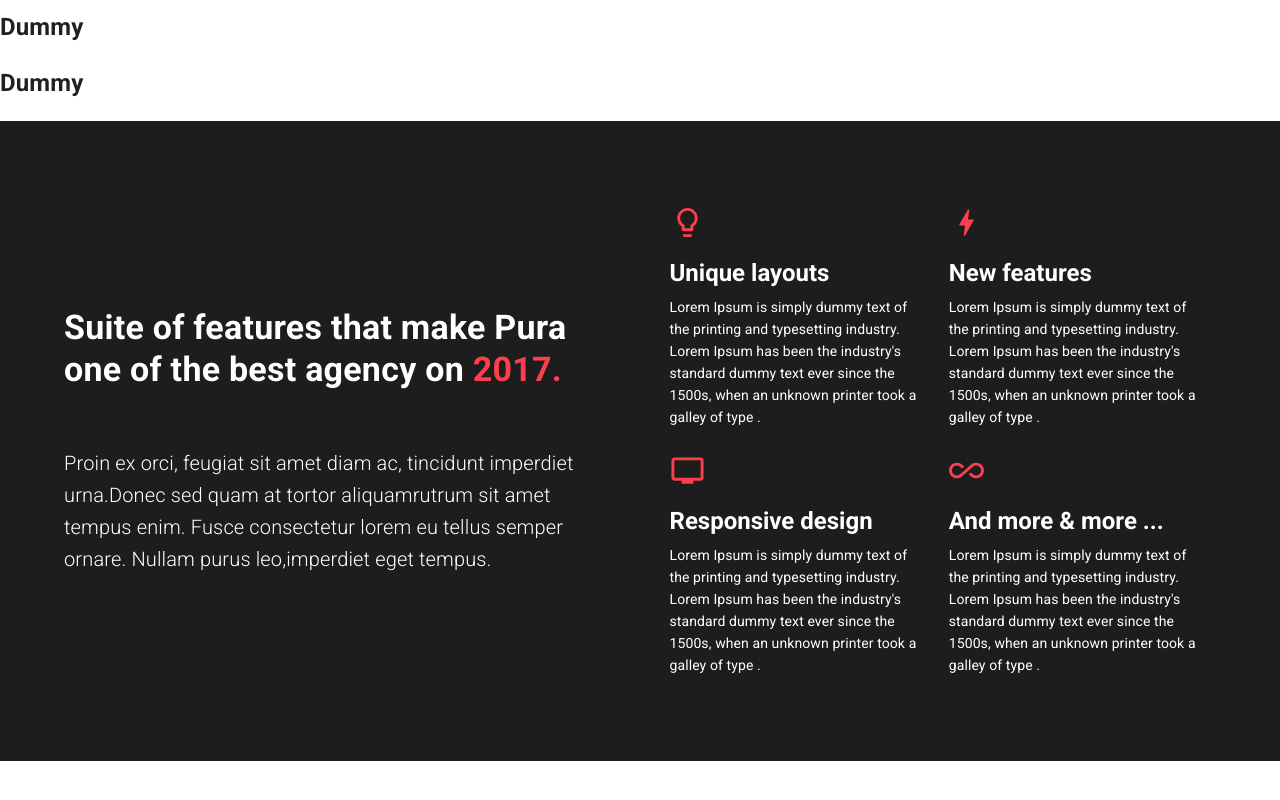
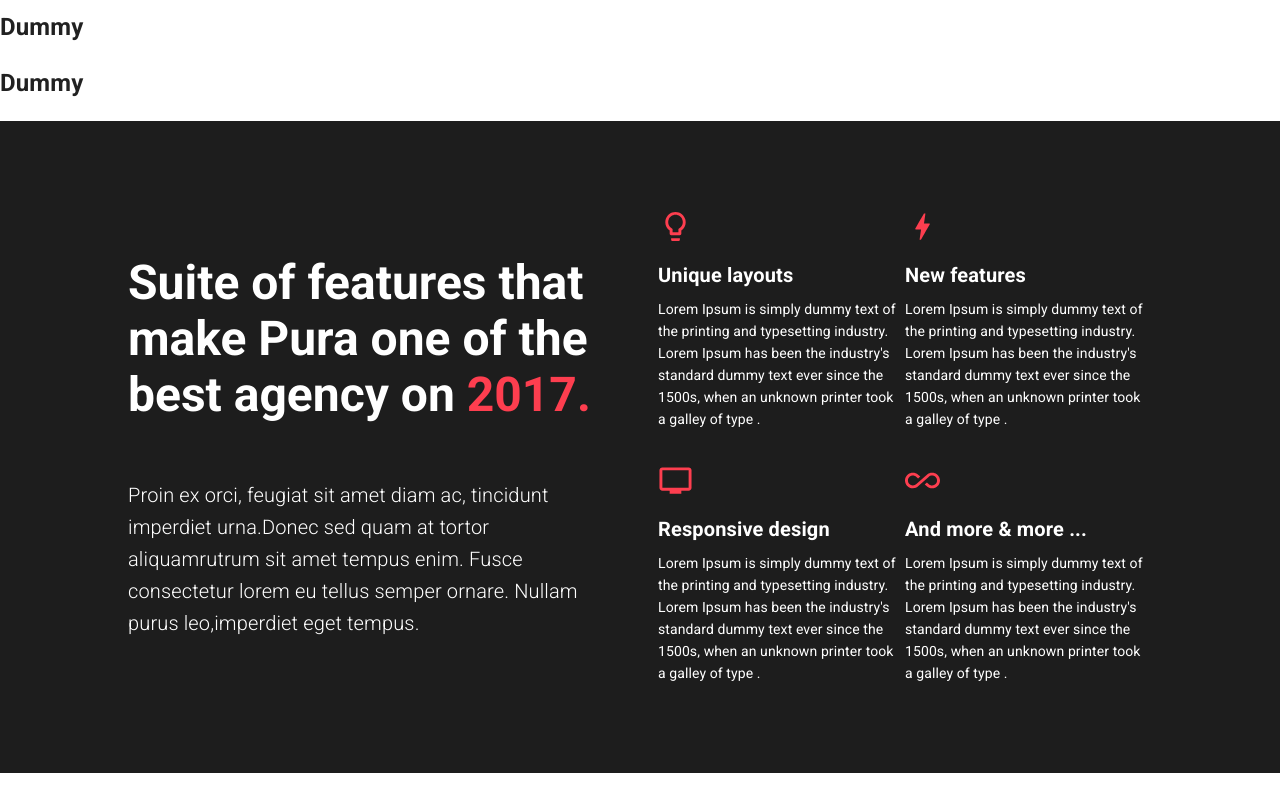
Before and after one commit to Nicolas-Orozco/pura-clone, a React (Vite) app: page / in a window 1280 px wide. Shown: the part 1560-2360 px from the top of the page. Built offline with nearby package versions, Linux system fonts and the light colour scheme.

Commit message:
Refactor pad and margin

```diff
--- a/src/components/Footer.jsx
+++ b/src/components/Footer.jsx
@@ -11,7 +11,8 @@ function Footer() {
   return (
     <Wrapper
       sx={{
-        my: 8,
+        mt: 7,
+        mb: 3,
         px: maxExtraSmall ? 2 : 9,
         maxWidth: 2200,
         flexDirection: maxSmall ? "column" : "row",
@@ -22,8 +23,7 @@ function Footer() {
       <Reach />
       <Box width="100%">
         <Copyright>
-          © 2017 Design by themeptation // Developed in
-          <br /> webflow by.. <br />
+          © 2017 Design by themeptation // Developed in webflow by.. <br />
           Clone by Nicolas Orozco
         </Copyright>
       </Box>
--- a/src/components/Services.jsx
+++ b/src/components/Services.jsx
@@ -13,10 +13,19 @@ function Services() {
       sx={{
         width: "auto",
         backgroundColor: "#1d1d1d",
-        px: maxExtraSmall ? 2 : 8,
+        px: () => {
+          if (maxMedium) {
+            return 10;
+          }
+          if (maxExtraSmall) {
+            return 2;
+          }
+          return 16;
+        },
         py: 9,
         flexDirection: maxMedium ? "column" : "row",
         alignItems: "center",
+        gap: 4.5,
         color: ({ palette }) => palette.getContrastText(palette.info.main),
       }}
       component="section"
--- a/src/components/Services/Articles.jsx
+++ b/src/components/Services/Articles.jsx
@@ -5,23 +5,24 @@ import useBreakpoints from "../../hooks/useBreakpoints";
 import { itemsServices } from "../../data/Items";
 
 function Articles() {
-  const { maxSmall } = useBreakpoints();
+  const { maxExtraSmall } = useBreakpoints();
   return itemsServices.map(({ icon, title, text, id }) => {
     return (
       <Stack
         component="article"
-        flex={maxSmall ? "1 1 100%" : "1 1 50%"}
+        flex={maxExtraSmall ? "1 1 auto" : "1 1 45%"}
         key={id}
         spacing={1}
-        p={1.5}
+        mr={1}
+        my={2}
       >
-        <Typography variant="h6" color="secondary.main">
+        <Typography variant="subtitle2" color="secondary.main">
           {icon}
         </Typography>
-        <Typography variant="h5" fontWeight="bold">
+        <Typography variant="h6" component="h5" fontWeight="bold">
           {title}
         </Typography>
-        <Typography variant="subtitle2" fontWeight={400}>
+        <Typography variant="subtitle2" component="p" fontWeight={400}>
           {text}
         </Typography>
       </Stack>
--- a/src/components/Services/Intro.jsx
+++ b/src/components/Services/Intro.jsx
@@ -2,11 +2,17 @@ import React from "react";
 import Stack from "@mui/material/Stack";
 import Typography from "@mui/material/Typography";
 import Box from "@mui/material/Box";
+import useBreakpoints from "../../hooks/useBreakpoints";
 
 function Intro() {
+  const { maxMedium } = useBreakpoints();
   return (
-    <Stack direction="column" spacing={7} flex="1 1 0">
-      <Typography variant="h4" component="h3" fontWeight="bold">
+    <Stack direction="column" spacing={7} flex={1}>
+      <Typography
+        variant={maxMedium ? "h4" : "h3"}
+        component="h3"
+        fontWeight="bold"
+      >
         Suite of features that make Pura one of the best agency on{" "}
         <Box component="span" color="secondary.main">
           2017.
```
